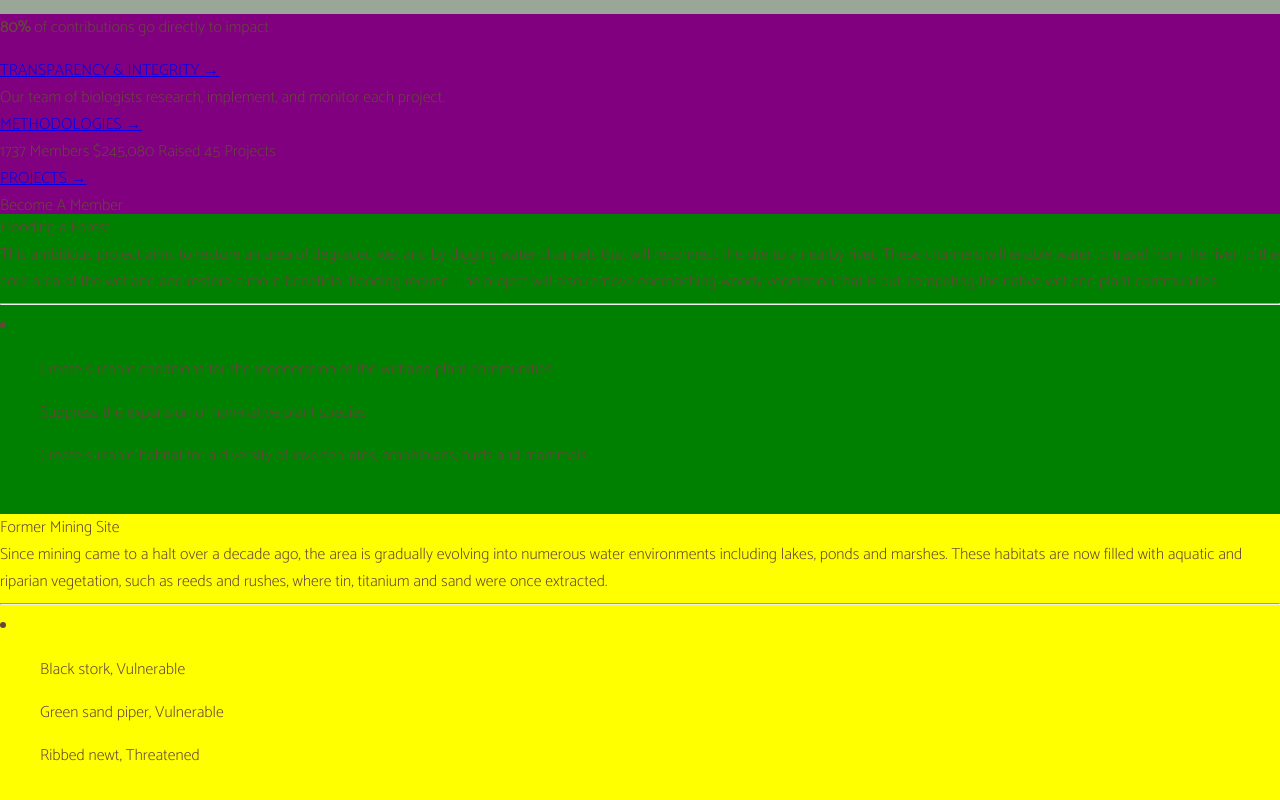
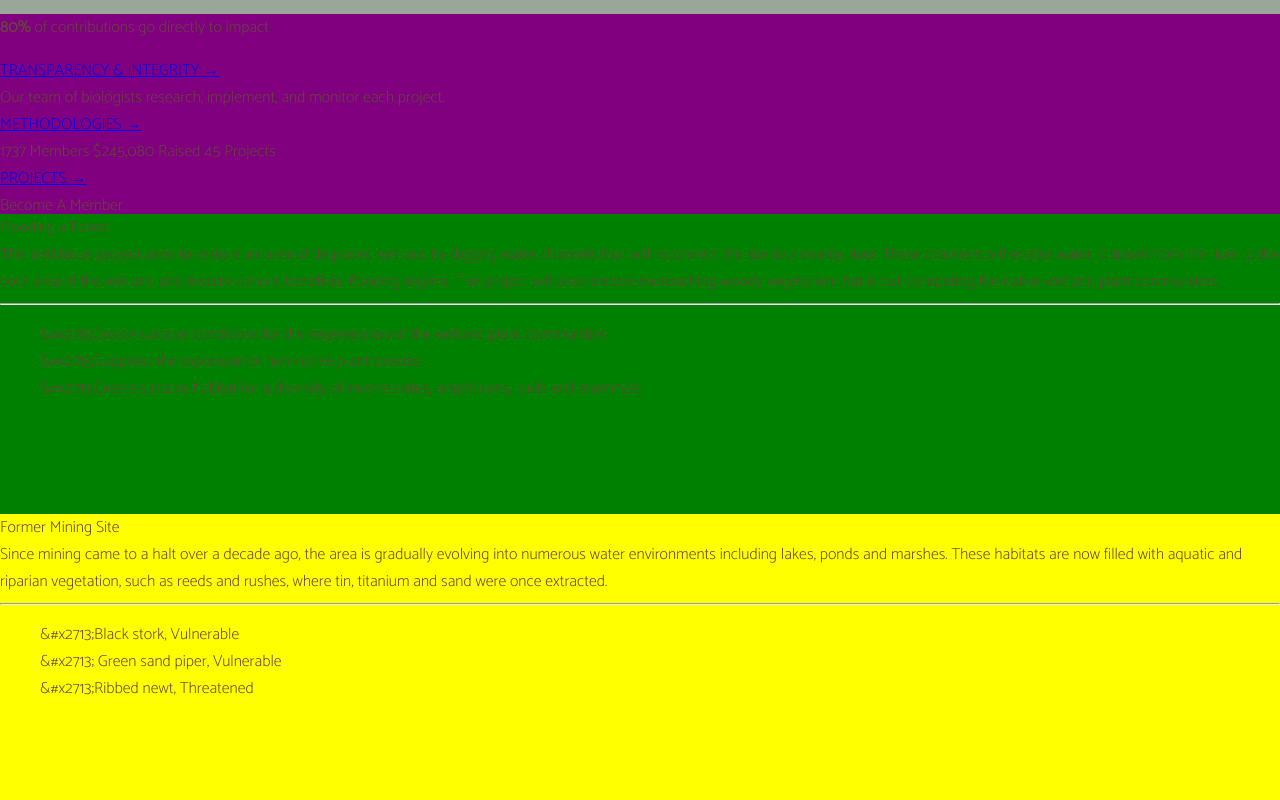
Before and after one commit to caolan000/1404, a plain HTML site: page index.html in a window 1280 px wide. Shown: the part 398-1198 px from the top of the page. Drawn offline with Linux system fonts and the light colour scheme.

Commit message:
list check

```diff
--- a/index.html
+++ b/index.html
@@ -102,12 +102,12 @@
             This ambitious project aims to restore an area of degraded wetland by digging water channels that will reconnect the site to a nearby river. These channels will enable water to travel from the river to the core area of the wetland and restore a more beneficial flooding regime. The project will also remove encroaching woody vegetation that is out-competing the native wetland plant communities.
         </div>
         <hr>
-        <div class="proj-list1">
-            <li>
-                <ul>Create suitable conditions for the regeneration of the wetland plant communities</ul>
-                <ul>Suppress the expansion of non-native plant species</ul>
-                <ul>Create suitable habitat for a diversity of invertebrates, amphibians, birds and mammals</ul>
-            </li>
+        <div class="proj-list">
+            <ul>
+                <li>Create suitable conditions for the regeneration of the wetland plant communities</li>
+                <li>Suppress the expansion of non-native plant species</li>
+                <li>Create suitable habitat for a diversity of invertebrates, amphibians, birds and mammals</li>
+            </ul>
         </div>
 
     </div>
@@ -122,12 +122,12 @@
             Since mining came to a halt over a decade ago, the area is gradually evolving into numerous water environments including lakes, ponds and marshes. These habitats are now filled with aquatic and riparian vegetation, such as reeds and rushes, where tin, titanium and sand were once extracted.
         </div>
         <hr>
-        <div class="proj-list1">
-            <li>
-                <ul>Black stork, Vulnerable</ul>
-                <ul> Green sand piper, Vulnerable</ul>
-                <ul>Ribbed newt, Threatened</ul>
-            </li>
+        <div class="proj-list">
+            <ul>
+                <li>Black stork, Vulnerable</li>
+                <li> Green sand piper, Vulnerable</li>
+                <li>Ribbed newt, Threatened</li>
+            </ul>
         </div>
 
 
--- a/styles/styles.css
+++ b/styles/styles.css
@@ -64,12 +64,12 @@ body{
     background-color: yellow;
 }
 
-.proj-list1 ul li{
+.proj-list ul li{
         list-style: none;
 }
 
-.proj-list1 ul li:before {
-        content: '✓';
+.proj-list ul li:before {
+        content: '&#x2713;';
 }
 
 .footer{
```
